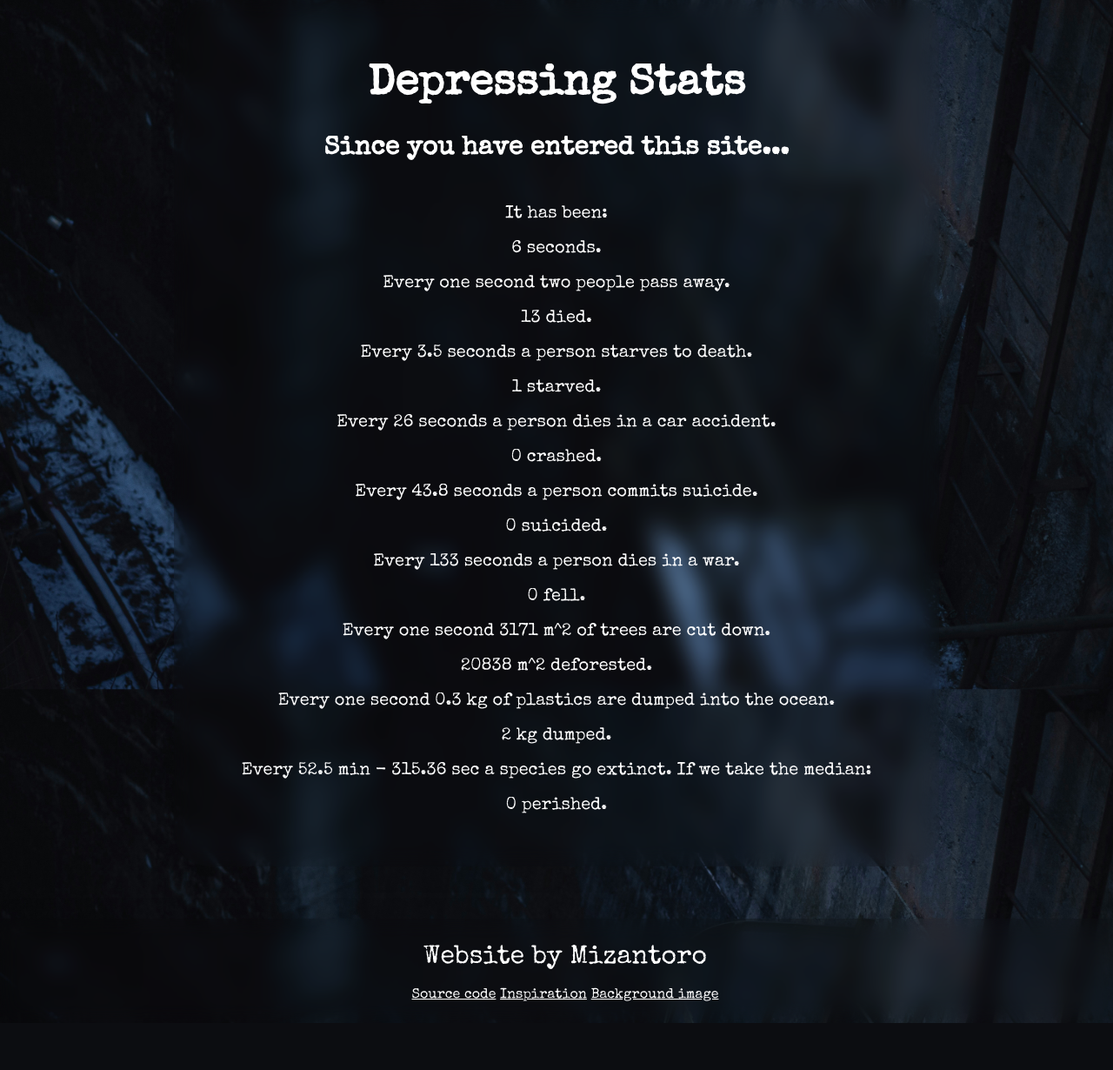
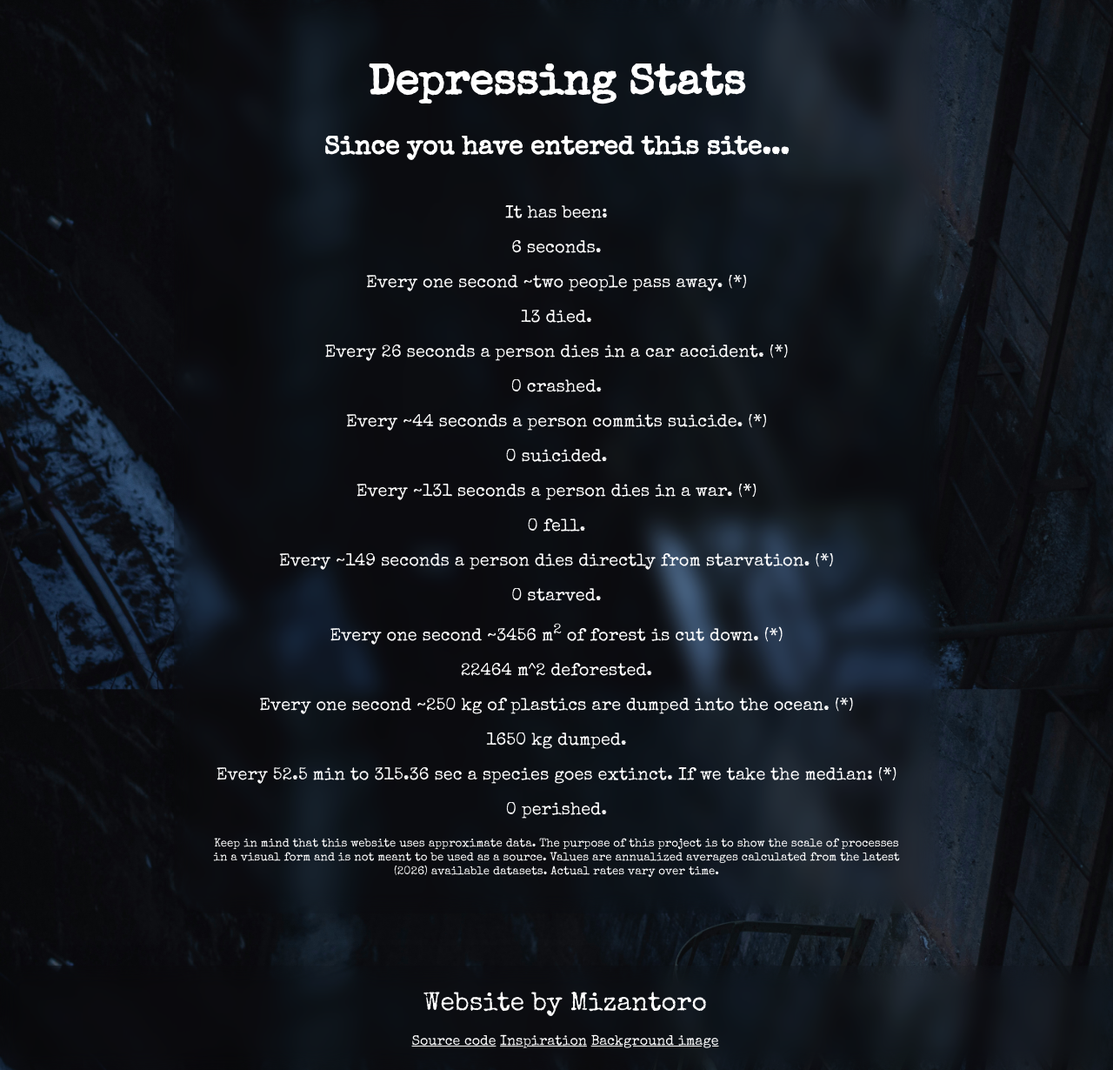
Before and after one commit to Mizantoro/website, a PHP site: page /projects/Depressing-Stats/index.html in a window 1280 px wide. Shown: the part 61-1291 px from the top of the page at 87% size. Before the commit the page ends 1237 px from the top, so only its background shows below. Run offline with PHP 8.4, Linux system fonts and the light colour scheme.

Commit message:
Fixed errors and added sources in Depressing Stats

```diff
--- a/projects/Depressing-Stats/css/depressing-stats.css
+++ b/projects/Depressing-Stats/css/depressing-stats.css
@@ -49,6 +49,9 @@ body {
     overflow: hidden;
     margin-top: 60px;
 }
+#container a {
+    text-decoration: none;
+}
 #footer {
     background: rgba(0, 0, 0, 0.08);
     box-shadow: 0 4px 30px rgba(0, 0, 0, 0.1);
--- a/projects/Depressing-Stats/index.html
+++ b/projects/Depressing-Stats/index.html
@@ -13,22 +13,28 @@
     <h2>Since you have entered this site...</h2>
     <p>It has been:</p>
     <p class="stat" id="time"></p>
-    <p>Every one second two people pass away.</p>
+    <p>Every one second ~two people pass away. (<a href="https://www.who.int/news-room/fact-sheets/detail/the-top-10-causes-of-death" target="_blank">*</a>)</p>
     <p class="stat" id="dead"></p>
-    <p>Every 3.5 seconds a person starves to death.</p>
+    <p>Every 26 seconds a person dies in a car accident. (<a href="https://www.who.int/news-room/fact-sheets/detail/road-traffic-injuries" target="_blank">*</a>)</p>
+    <p class="stat" id="car"></p>
+    <p>Every ~44 seconds a person commits suicide. (<a href="https://www.who.int/news-room/fact-sheets/detail/suicide" target="_blank">*</a>)</p>
+    <p class="stat" id="suicide"></p>
+    <p>Every ~131 seconds a person dies in a war. (<a href="https://acleddata.com/series/acled-conflict-index" target="_blank">*</a>)</p>
+    <p class="stat" id="war"></p>
+    <p>Every ~149 seconds a person dies directly from starvation. (<a href="https://www.sciencedirect.com/science/article/pii/S0033350623003712" target="_blank">*</a>)</p>
     <p class="stat" id="starve"></p>
-    <p>Every 26 seconds a person dies in a car accident.</p>
-    <p class="stat" id="car"></p>
-    <p>Every 43.8 seconds a person commits suicide.</p>
-    <p class="stat" id="suicide"></p>
-    <p>Every 133 seconds a person dies in a war.</p>
-    <p class="stat" id="war"></p>
-    <p>Every one second 3171 m^2 of trees are cut down.</p>
+    <p>Every one second ~3456 m<sup>2</sup> of forest is cut down. (<a href="https://www.fao.org/newsroom/detail/global-deforestation-slows--but-forests-remain-under-pressure--fao-report-shows/en" target="_blank">*</a>)</p>
     <p class="stat" id="tree"></p>
-    <p>Every one second 0.3 kg of plastics are dumped into the ocean.</p>
+    <p>Every one second ~250 kg of plastics are dumped into the ocean. (<a href="https://www.science.org/doi/10.1126/science.1260352" target="_blank">*</a>)</p>
     <p class="stat" id="plastics"></p>
-    <p>Every 52.5 min - 315.36 sec a species go extinct. If we take the median:</p>
+    <p>Every 52.5 min to 315.36 sec a species goes extinct. If we take the median: (<a href="https://wwf.panda.org/discover/our_focus/biodiversity/biodiversity/" target="_blank">*</a>)</p>
     <p class="stat" id="extinct"></p>
+    <small>
+        Keep in mind that this website uses approximate data.
+        The purpose of this project is to show the scale of processes in a visual form and is not meant to be used as a source.
+        Values are annualized averages calculated from the latest (2026) available datasets.
+        Actual rates vary over time.
+    </small>
 </div>
 <div id="footer">
     <p id="footer_paragraph">
--- a/projects/Depressing-Stats/js/depressing.js
+++ b/projects/Depressing-Stats/js/depressing.js
@@ -49,7 +49,7 @@ window.onload = async function() {
         while(true) {
             document.getElementById("starve").innerHTML = starve + " starved.";
             starve++;
-            await delay(3500);
+            await delay(149000);
         }
     }
 
@@ -58,7 +58,7 @@ window.onload = async function() {
         while(true) {
             document.getElementById("car").innerHTML = car + " crashed.";
             car++;
-            await delay(26000);
+            await delay(26500);
         }
     }
 
@@ -67,7 +67,7 @@ window.onload = async function() {
         while(true) {
             document.getElementById("war").innerHTML = war + " fell.";
             war++;
-            await delay(133000);
+            await delay(131400);
         }
     }
 
@@ -75,8 +75,8 @@ window.onload = async function() {
     async function countTree() {
         while(true) {
             document.getElementById("tree").innerHTML = tree + " m^2 deforested.";
-            tree += 453; // divided  by 7
-            await delay(143); // 1000 / 7 = 142.8571
+            tree += 432;
+            await delay(125);
         }
     }
 
@@ -85,7 +85,7 @@ window.onload = async function() {
         while(true) {
             document.getElementById("plastics").innerHTML = plastics + " kg dumped.";
             plastics++;
-            await delay(2867);
+            await delay(4);
         }
     }
 
@@ -106,5 +106,5 @@ window.onload = async function() {
     countWar();
     countTree();
     countPlastics();
-    countExtinct()
+    countExtinct();
 }
```
